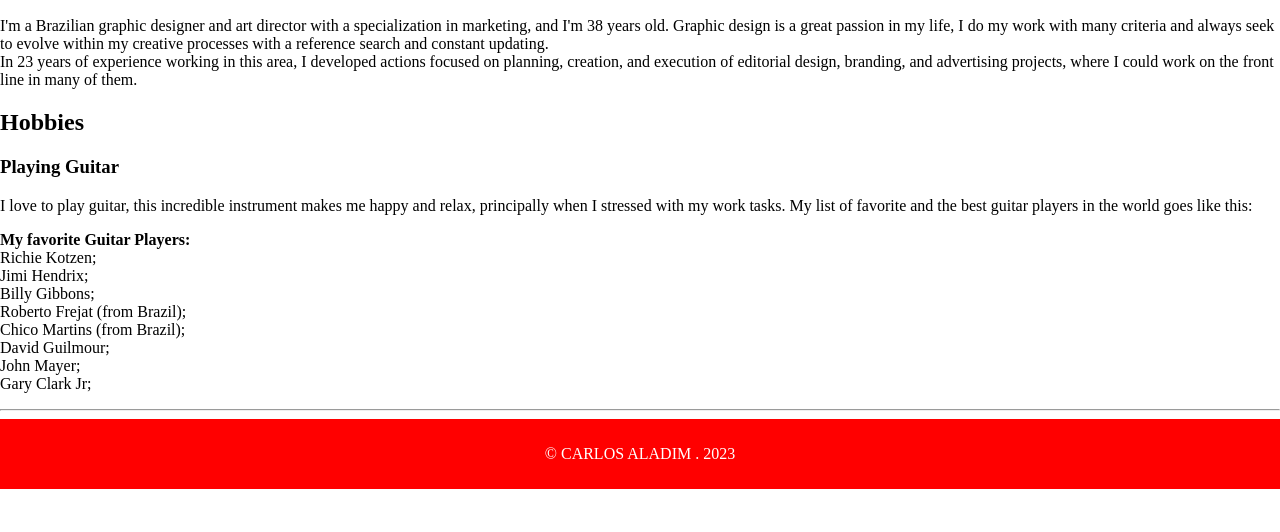
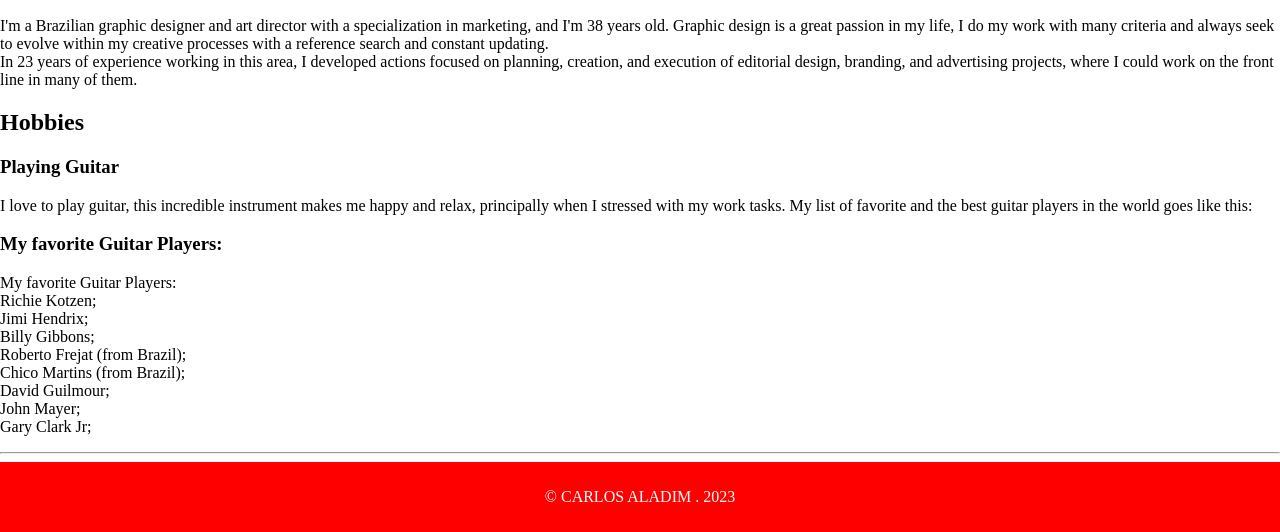
Before and after one commit to 90541111262/ASSIGNMENT-4-WEB, a plain HTML site: page index.html in a window 1280 px wide. Shown: the part 299-831 px from the top of the page. Before the commit the page ends 800 px from the top, so only its background shows below. Drawn offline with Linux system fonts and the light colour scheme.

Commit message:
Update index.html

```diff
--- a/index.html
+++ b/index.html
@@ -31,7 +31,10 @@
     principally when I stressed with my work tasks. My list of favorite and the best guitar
     players in the world goes like this:</p>
 
-<Strong><li>My favorite Guitar Players:</li> </Strong>
+<h3>My favorite Guitar Players:</h3>
+
+<li>My favorite Guitar Players:</li>
+
 <li>Richie Kotzen;</li>
 <li>Jimi Hendrix;</li>
 <li>Billy Gibbons;</li>
```
